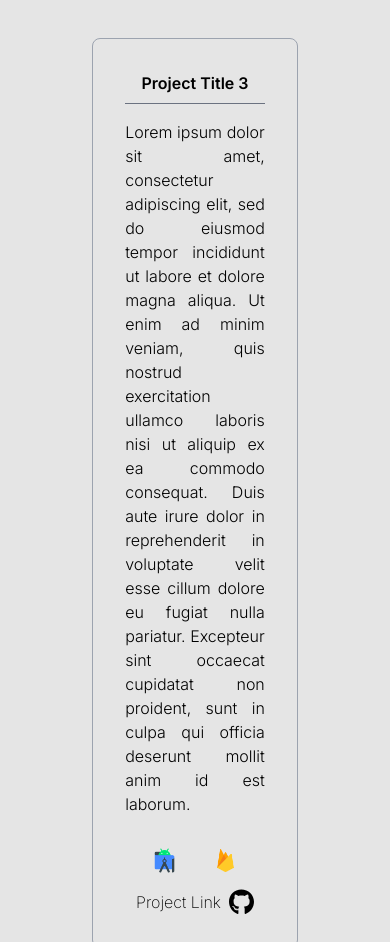
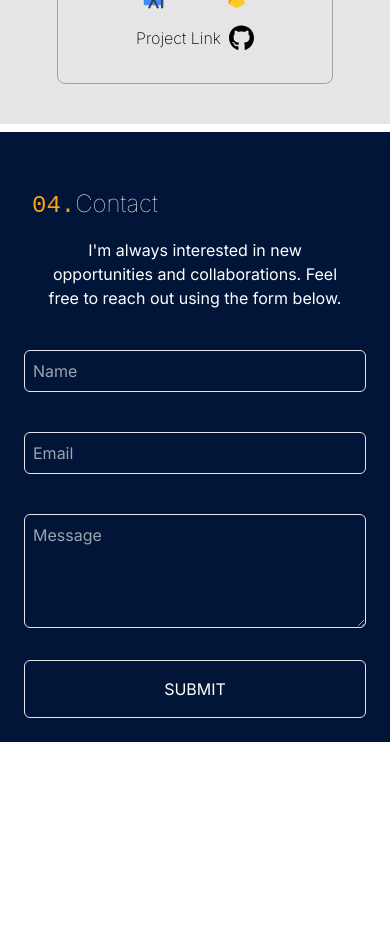
Before and after one commit to SaagarRaj/portfolio-test, a Next.js app: page / in a window 390 px wide. Shown: the part 5120-6062 px from the top of the page. After the commit the page ends 5862 px from the top, so only its background shows below. Built offline with nearby package versions, Linux system fonts and the light colour scheme.

Commit message:
Contact form (functional) | minor responsivness issues

```diff
--- a/package.json
+++ b/package.json
@@ -19,7 +19,8 @@
     "next": "14.2.5",
     "react": "^18",
     "react-anchor-link-smooth-scroll": "^1.0.12",
-    "react-dom": "^18"
+    "react-dom": "^18",
+    "react-hook-form": "^7.52.2"
   },
   "devDependencies": {
     "@types/node": "^20",
--- /dev/null
+++ b/src/Scenes/Contact /index.tsx
@@ -0,0 +1,88 @@
+import SectionTitle from '@/Shared/Components/SectionTitle'
+import React, { use } from 'react'
+import { useForm } from "react-hook-form"
+type Props = {}
+
+const Contact = (props: Props) => {
+
+    const { register, trigger, formState: { errors } } = useForm();
+    const inputStyles = `bg-transparent border p-2 mt-6 rounded-md`;
+
+    const onSubmit = async (e: any) => {
+        const isValid = await trigger();
+        if (!isValid) {
+            e.preventDefault();
+        }
+    }
+
+    return (
+        <section id="contact" className="mt-2 bg-custom-blue">
+            <div className="w-full max-w-screen-lg mx-auto flex flex-col items-start p-6 text-white min-h-[70vh]">
+                <SectionTitle number="04." title="Contact" />
+                <p className="mx-auto p-4 text-center">
+                    {`I'm always interested in new opportunities and collaborations. Feel free to reach out using the form below.`}
+                </p>
+
+                <form
+                    target="_blank"
+                    onSubmit={onSubmit}
+                    method="POST"
+                    action="https://formsubmit.co/saagartiwari1992@gmail.com"
+                    className="flex flex-col gap-4 mx-auto w-full sm:w-3/4 md:w-1/2 lg:w-2/3"
+                >
+                    <input
+                        className={inputStyles}
+                        type="text"
+                        placeholder="Name"
+                        {...register("name", { required: true, maxLength: 100 })}
+                    />
+                    {errors.name && (
+                        <p className="mt-1 text-red-600">
+                            {errors.name.type === "required" && "This field is required"}
+                            {errors.name.type === "maxLength" && "Max Length is 100 characters"}
+                        </p>
+                    )}
+
+                    <input
+                        className={inputStyles}
+                        type="text"
+                        placeholder="Email"
+                        {...register("email", {
+                            required: true,
+                            pattern: /^[A-Z0-9._%+-]+@[A-Z0-9.-]+\.[A-Z]{2,}$/i,
+                        })}
+                    />
+                    {errors.email && (
+                        <p className="mt-1 text-red-600">
+                            {errors.email.type === "required" && "This field is required"}
+                            {errors.email.type === "pattern" && "Invalid email address"}
+                        </p>
+                    )}
+
+                    <textarea
+                        className={inputStyles}
+                        rows={4}
+                        placeholder="Message"
+                        {...register("message", { required: true, maxLength: 2000 })}
+                    />
+                    {errors.message && (
+                        <p className="mt-1 text-red-600">
+                            {errors.message.type === "required" && "This field is required"}
+                            {errors.message.type === "maxLength" && "Max Length is 2000 characters"}
+                        </p>
+                    )}
+
+                    <button
+                        type="submit"
+                        className="p-4 mt-4 border rounded-md hover:bg-custom-offWhite hover:text-black transition-colors duration-200"
+                    >
+                        SUBMIT
+                    </button>
+                </form>
+            </div>
+        </section>
+
+    )
+}
+
+export default Contact
--- a/src/Scenes/Projects/index.tsx
+++ b/src/Scenes/Projects/index.tsx
@@ -9,7 +9,7 @@ interface ExperimentProps {
 const Project: React.FC<ExperimentProps> = ({ content }) => {
     return (
         <section id="project" className="mt-2 bg-custom-offWhite">
-            <div className="max-w-[80%] w-full mx-auto flex flex-col items-start p-6">
+            <div className="w-full md:w-[80%] mx-auto flex flex-col items-start p-6">
                 <SectionTitle number="03." title="Projects" />
                 <div className="grid grid-flow-row grid-cols-1 md:grid-cols-2 gap-6 w-[90%] mx-auto mt-4">
                     {content.map((project, index) => (
--- a/src/app/page.tsx
+++ b/src/app/page.tsx
@@ -10,6 +10,7 @@ import About from "@/Scenes/About";
 import { ExperienceObjectType, ProjectObjectType } from "@/Shared/Types/types";
 import Experience from "@/Scenes/Experience";
 import Project from "@/Scenes/Projects";
+import Contact from "@/Scenes/Contact ";
 
 
 export default function Home() {
@@ -127,6 +128,9 @@ export default function Home() {
 
       {/* Project */}
       <Project content={ProjectObject} />
+
+      {/* Contact */}
+      <Contact />
     </>
   );
 }
```
Also changed, not shown: 1 other file (tests, documents, lock files or other folders).
